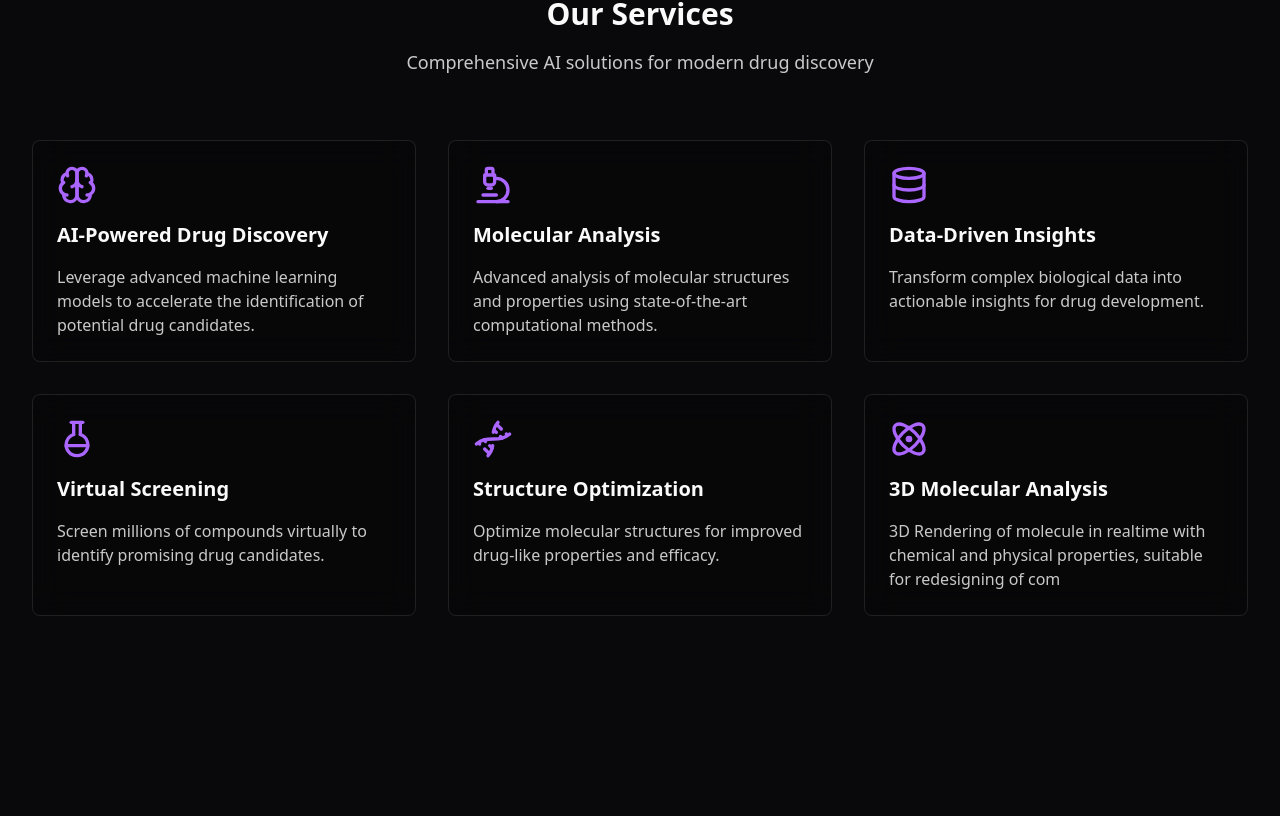
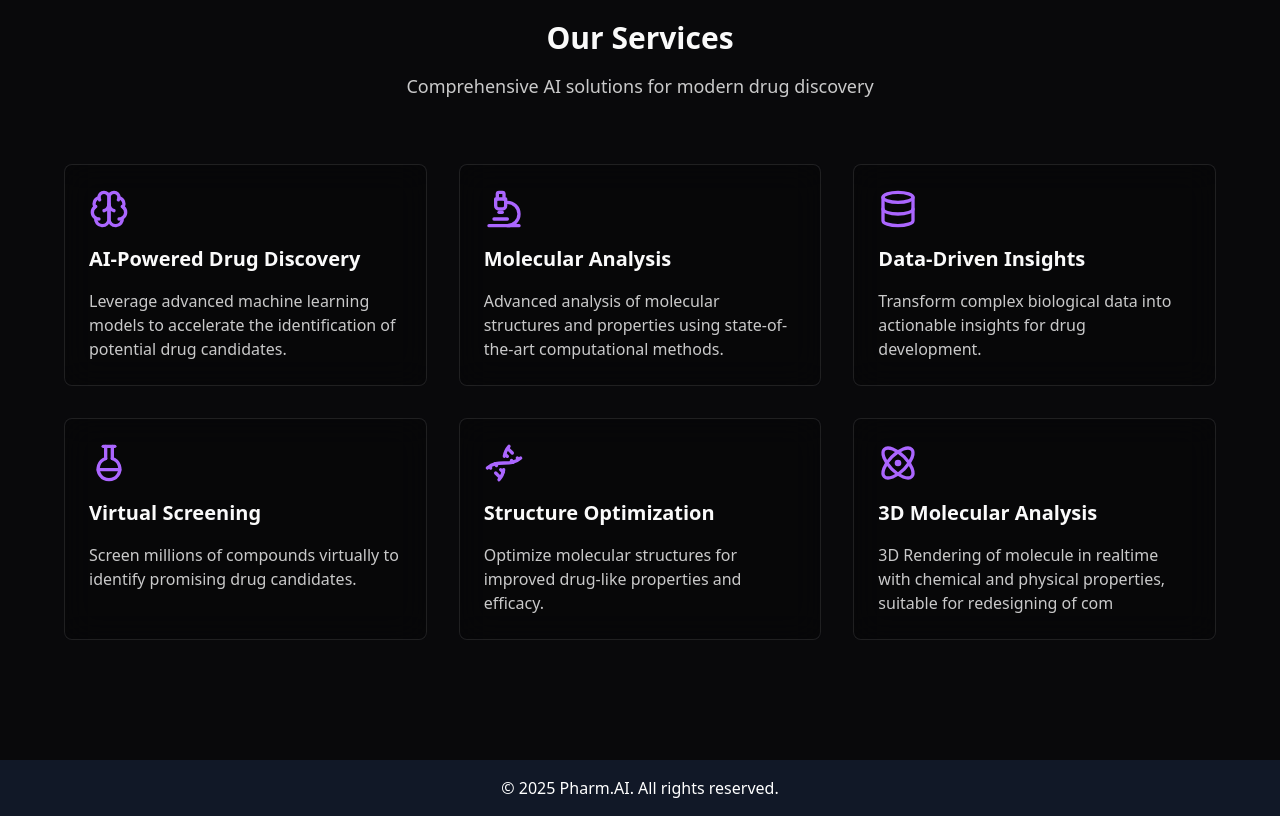
Before and after one commit to Aritra-Script/PharmAI, a React (Vite) app: page / in a window 1280 px wide. Shown: the part 1169-1985 px from the top of the page. Before the commit the page ends 1881 px from the top, so only its background shows below. Built offline with nearby package versions, Linux system fonts and the light colour scheme.

Commit message:
Added Footer and Minute Adjustments

```diff
--- /dev/null
+++ b/src/components/Footer.tsx
@@ -0,0 +1,22 @@
+import React from 'react';
+import { useTheme } from '../contexts/ThemeContext';
+
+const Footer = () => {
+  const { theme } = useTheme();
+
+  return (
+    <footer className={`py-4 ${
+      theme === 'dark'
+        ? 'bg-gray-900 text-white'
+        : 'bg-gray-100 text-gray-800'
+    }`}>
+      <div className="max-w-7xl mx-auto px-4 sm:px-6 lg:px-8">
+        <p className="text-center">
+          &copy; {new Date().getFullYear()} Pharm.AI. All rights reserved.
+        </p>
+      </div>
+    </footer>
+  );
+};
+
+export default Footer;
--- a/src/components/Layout.tsx
+++ b/src/components/Layout.tsx
@@ -407,6 +407,7 @@ import { Outlet, useNavigate, useLocation, Link } from "react-router-dom";
 import { Beaker, Moon, Sun, LogOut } from "lucide-react";
 import { useAuth } from "../contexts/AuthContext";
 import { useTheme } from "../contexts/ThemeContext";
+import Footer from "./Footer";
 
 export function Layout() {
   const [activeTab, setActiveTab] = useState("PharmaGenius");
@@ -424,7 +425,8 @@ export function Layout() {
   const isAuthPage = ["/login", "/register"].includes(location.pathname);
 
   return (
-    <div className="min-h-screen bg-background">
+    <div className="flex flex-col min-h-screen bg-background">
+      {/* Header / Navbar */}
       <header className="border-b border-border">
         <div className="max-w-7xl mx-auto px-4 sm:px-6 lg:px-8">
           {/* Navbar */}
@@ -438,7 +440,8 @@ export function Layout() {
               </Link>
 
               {/* Tabs */}
-              {!isAuthPage && (
+              {!isAuthPage && location.pathname !== "/" && (
+
                 <div className="flex items-center space-x-2">
                   {["upload", "Visualise & Predict", "PharmaGenius"].map((tab) => (
                     <button
@@ -499,10 +502,12 @@ export function Layout() {
       </header>
 
       {/* Main Content */}
-      <main className={!isHome ? "max-w-7xl mx-auto px-4 sm:px-6 lg:px-8 py-6" : ""}>
-        {/* Provide activeTab and setActiveTab to children */}
+      <main className="flex-grow max-w-7xl w-full mx-auto px-4 sm:px-6 lg:px-8 py-6">
         <Outlet context={{ activeTab, setActiveTab }} />
       </main>
+
+      <Footer />
+
     </div>
   );
 }
--- a/src/index.css
+++ b/src/index.css
@@ -69,3 +69,7 @@
   50% { background-position: 100% 50%; }
   100% { background-position: 0% 50%; }
 }
+
+html, body, #root {
+  height: 100%;
+}
```
